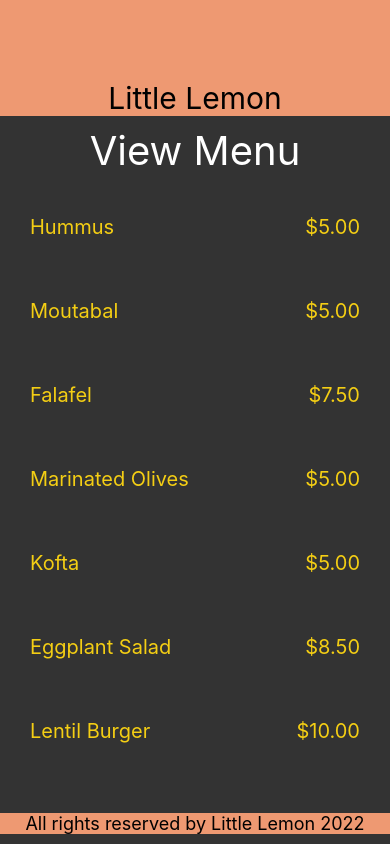
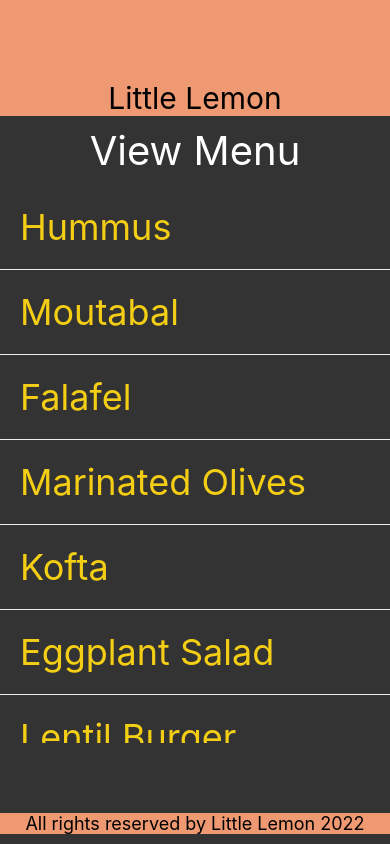
Before and after one commit to mike242424/SampleProject, a React Native app: screen / in a window 390 px wide. Built offline with nearby package versions, Linux system fonts and the light colour scheme.

Commit message:
added a seperator component to the flatlist

```diff
--- a/App.js
+++ b/App.js
@@ -21,8 +21,8 @@ const App = () => {
         {/* <Welcome2 /> */}
         {/* <MenuItems /> */}
         {/* <MenuItems2 /> */}
-        {/* <MenuItems3 /> */}
-        <MenuItems4 />
+        <MenuItems3 />
+        {/* <MenuItems4 /> */}
       </View>
 
       <View style={tw`bg-[#333333]`}>
--- a/components/MenuItems3.js
+++ b/components/MenuItems3.js
@@ -36,6 +36,7 @@ const MenuItems3 = () => {
         data={menuItemsToDisplay}
         renderItem={renderItem}
         keyExtractor={(item) => item.id}
+        ItemSeparatorComponent={<Seperator />}
       />
     </View>
   );
@@ -49,6 +50,10 @@ const Item = ({ name }) => {
       <Text style={menuStyles.bodyText}>{name}</Text>
     </View>
   );
+};
+
+const Seperator = () => {
+  return <View style={menuStyles.seperator} />;
 };
 
 const menuStyles = StyleSheet.create({
@@ -69,5 +74,10 @@ const menuStyles = StyleSheet.create({
   bodyText: {
     color: '#F4CE14',
     fontSize: 36,
+    padding: 20,
+  },
+  seperator: {
+    borderBottomWidth: 1,
+    borderColor: '#EDEFEE',
   },
 });
```
